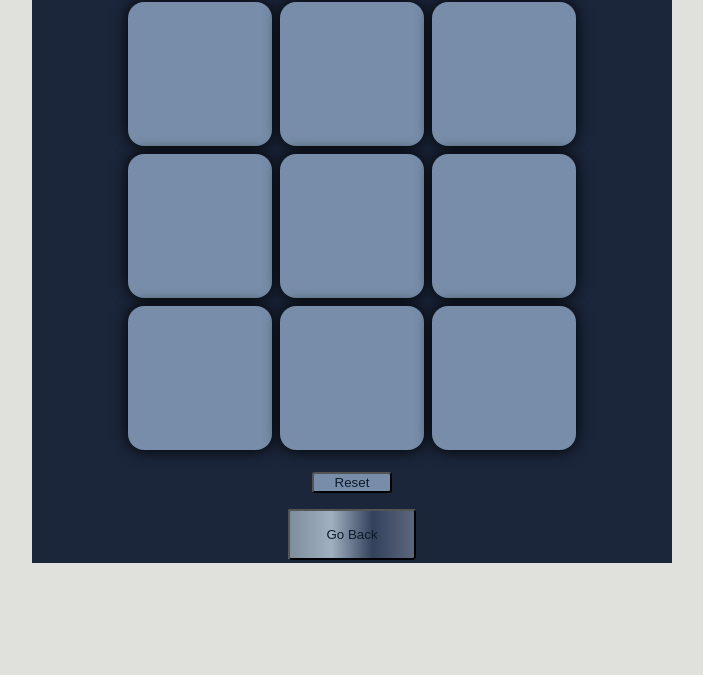
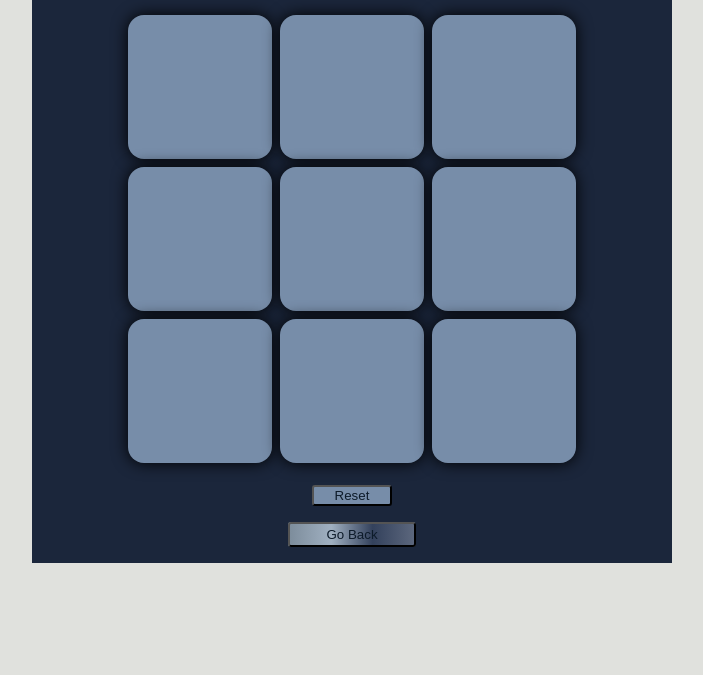
Before and after one commit to luisnyaupane/My-portfolio, a plain HTML site: page my-web/tictactoe/tictactoe.html in a window 1280 px wide. Shown: the part 125-800 px from the top of the page, without its empty margins (288-991 px from the left). Drawn offline with Linux system fonts and the light colour scheme.

Commit message:
go back button

```diff
--- a/my-web/rockpaperscissor/rockpaperscissor.css
+++ b/my-web/rockpaperscissor/rockpaperscissor.css
@@ -130,7 +130,7 @@ background-color: #778da9;
 
         border-radius: 0.19rem;
         color: #0d1b2a;
-       height: 5vw;
+       height: 2vw;
        width: 10vw;
        animation: rounding 4s  infinite ease-in-out;
 
--- a/my-web/tictactoe/tictactoe.css
+++ b/my-web/tictactoe/tictactoe.css
@@ -55,7 +55,7 @@ cursor: pointer;
 
         border-radius: 0.19rem;
         color: #0d1b2a;
-       height: 4vw;
+       height: 2vw;
        width: 10vw;
        animation: rounding 4s  infinite ease-in-out;
       cursor: pointer;
```
